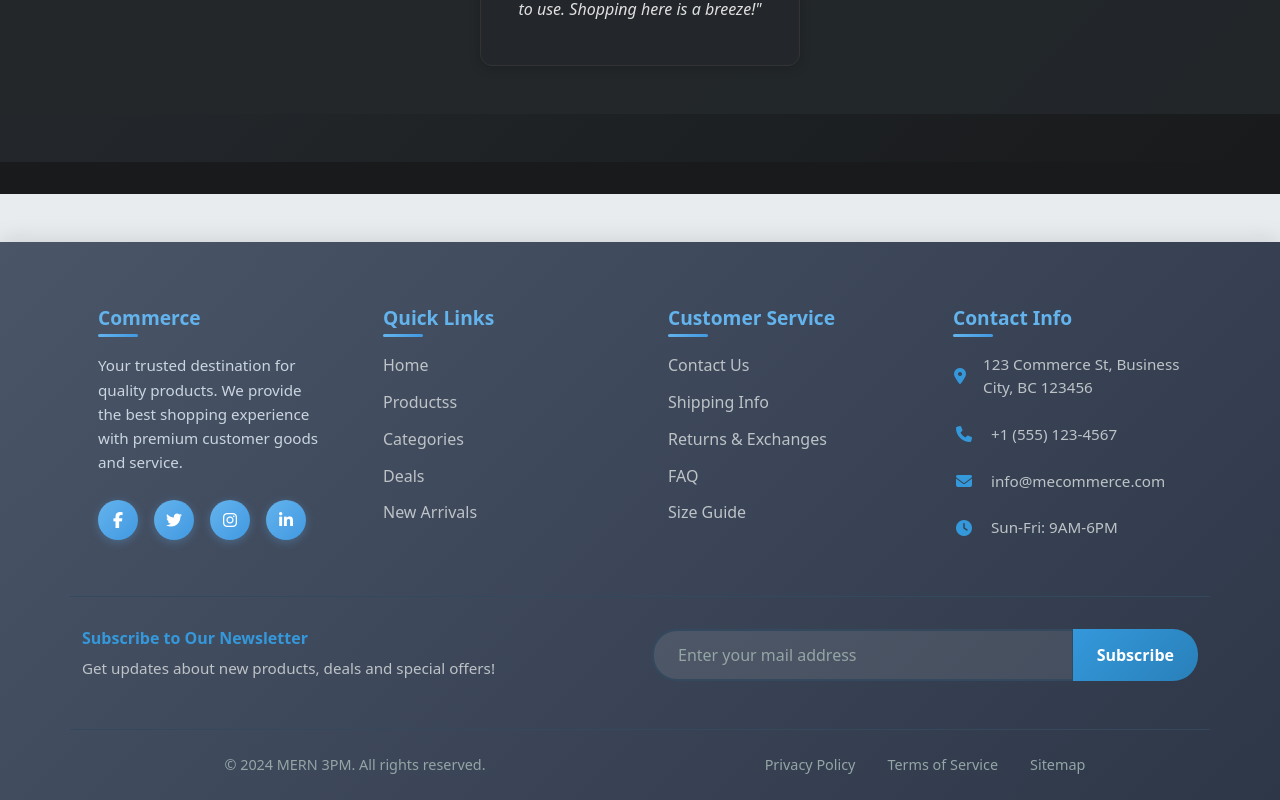
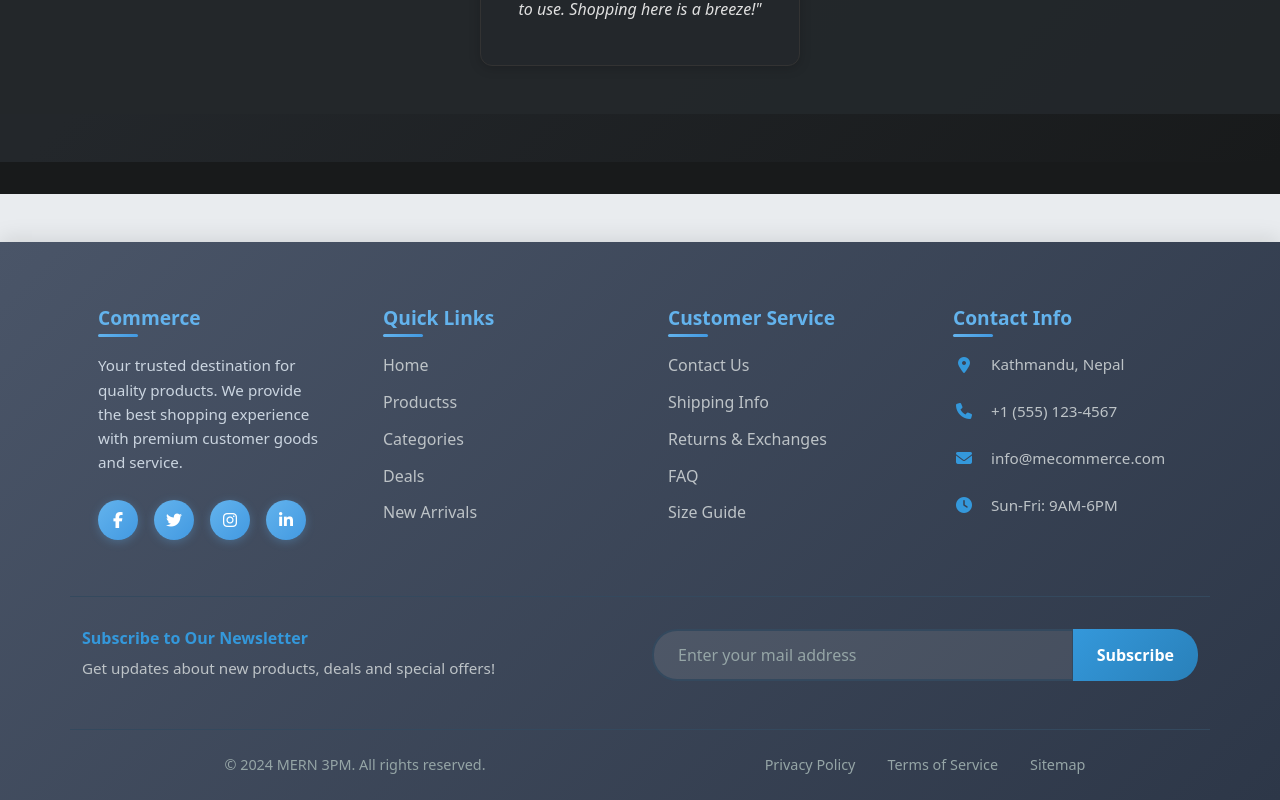
Before and after one commit to tiwvinish/e-commerce-using-mern-, a React (Vite) app in the folder cms-ui/: page / in a window 1280 px wide. Shown: the part 1792-2592 px from the top of the page. Built offline with nearby package versions, Linux system fonts and the light colour scheme.

Commit message:
Jay Nepal

```diff
--- a/cms-ui/src/components/Footer.jsx
+++ b/cms-ui/src/components/Footer.jsx
@@ -87,7 +87,7 @@ export const Footer = () => {
               <div className="contact-info">
                 <div className="contact-item">
                   <i className="fas fa-map-marker-alt contact-icon"></i>
-                  <span>123 Commerce St, Business City, BC 123456</span>
+                  <span>Kathmandu, Nepal</span>
                 </div>
                 <div className="contact-item">
                   <i className="fas fa-phone contact-icon"></i>
```
